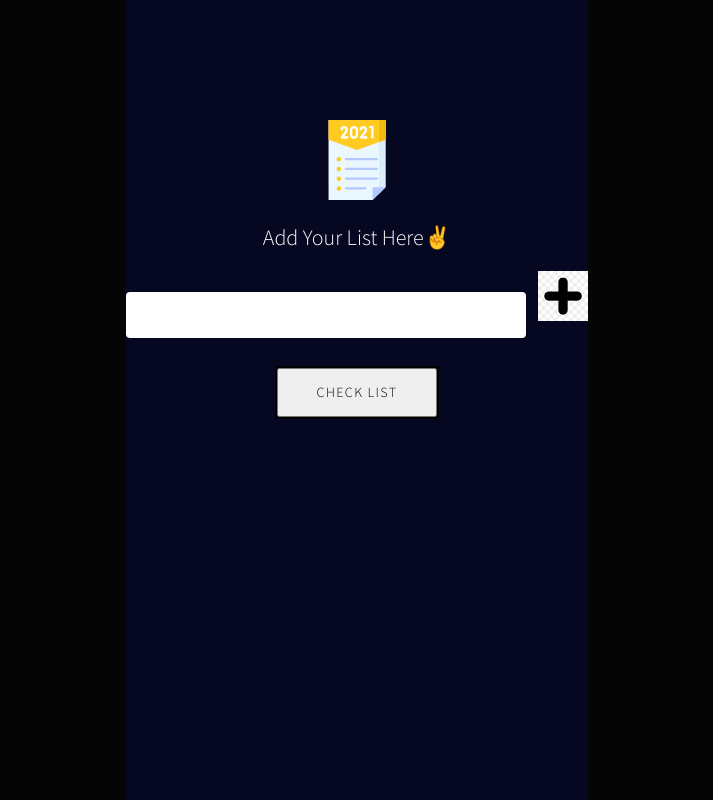
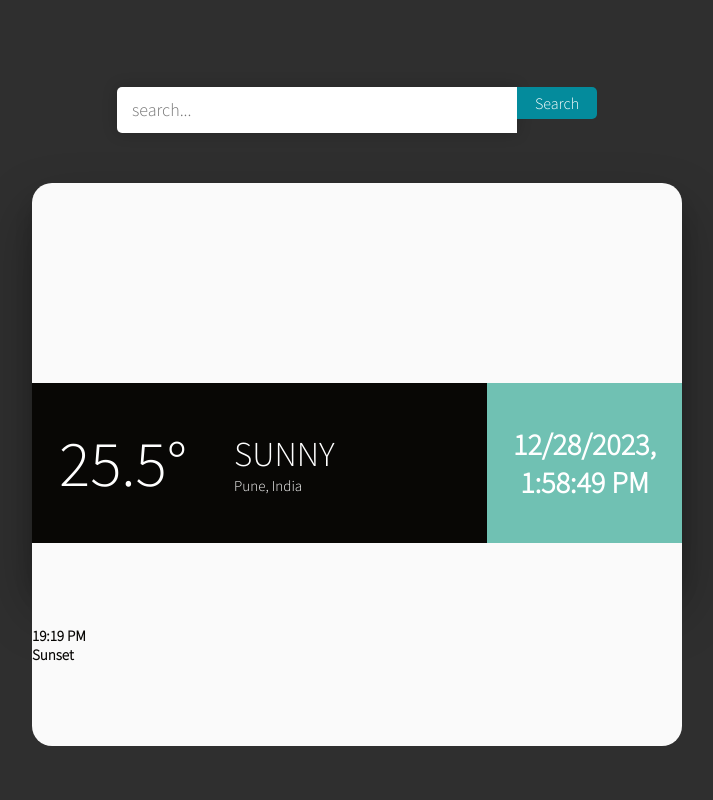
Before and after one commit to Gurpreet0798/learn_next, a Next.js app: page / in a window 1280 px wide. Shown: the whole page, without its empty margins (283-996 px from the left). Built offline with nearby package versions, Linux system fonts and the light colour scheme; some icons are missing.

Commit message:
real_temp_api

```diff
--- a/pages/_app.js
+++ b/pages/_app.js
@@ -1,6 +1,7 @@
 import "./style.css";
 import "./component/Hooks/style.css";
 import "./component/todoreact/style.css";
+import "./component/weather/style.css"
 export default function MyApp({ Component, pageProps }) {
   return <Component {...pageProps} />;
 }
--- /dev/null
+++ b/pages/component/weather/style.css
@@ -0,0 +1,194 @@
+@import url(https://fonts.googleapis.com/css?family=Poiret+One);
+
+@import url(https://cdnjs.cloudflare.com/ajax/libs/weather-icons/2.0.9/css/weather-icons.min.css);
+
+* {
+  margin: 0;
+  padding: 0;
+  box-sizing: border-box;
+}
+
+:root {
+  --rad: 0.7rem;
+  --dur: 0.3s;
+  --color-dark: #2f2f2f;
+  --color-light: #fff;
+  --color-brand: #57bd84;
+  --font-fam: "Lato", sans-serif;
+  --height: 5rem;
+  --btn-width: 6rem;
+  --bez: cubic-bezier(0, 0, 0.43, 1.49);
+}
+
+body {
+  background-color: #f5f5f5;
+  background: var(--color-dark);
+  height: 100vh;
+  min-height: 100vh;
+  display: grid;
+  place-items: center;
+}
+
+.widget {
+  display: flex;
+  height: 400px;
+  width: 650px;
+  flex-wrap: wrap;
+  cursor: pointer;
+  border-radius: 20px;
+  box-shadow: 0 27px 55px 0 rgba(0, 0, 0, 0.3),
+    0 17px 17px 0 rgba(0, 0, 0, 0.15);
+}
+.widget .weatherIcon {
+  flex: 1 100%;
+  height: 50%;
+  border-top-left-radius: 20px;
+  border-top-right-radius: 20px;
+  background: #fafafa;
+  font-family: weathericons;
+  display: flex;
+  align-items: center;
+  justify-content: space-around;
+  font-size: 100px;
+}
+
+.widget .weatherInfo {
+  flex: 0 0 70%;
+  height: 40%;
+  background: #080705;
+  display: flex;
+  align-items: center;
+  color: white;
+}
+.widget .weatherInfo .temperature {
+  flex: 0 0 40%;
+  width: 100%;
+  font-size: 65px;
+  display: flex;
+  justify-content: space-around;
+  margin-right: 20px;
+}
+.widget .weatherInfo .description {
+  flex: 0 60%;
+  display: flex;
+  flex-direction: column;
+  width: 100%;
+  height: 100%;
+  justify-content: center;
+}
+.widget .weatherInfo .description .weatherCondition {
+  text-transform: uppercase;
+  font-size: 35px;
+  font-weight: 100;
+}
+.widget .weatherInfo .description .place {
+  font-size: 15px;
+}
+.widget .date {
+  flex: 0 0 30%;
+  height: 40%;
+  background: #70c1b3;
+  display: flex;
+  justify-content: space-around;
+  align-items: center;
+  color: white;
+  font-size: 30px;
+  font-weight: 800;
+  text-align: center;
+}
+
+.widget .extra-temp {
+  flex: 1 100%;
+  padding: 5% 0;
+  border-bottom-left-radius: 20px;
+  border-bottom-right-radius: 20px;
+  background: #fafafa;
+  display: grid;
+  grid-template-columns: repeat(2, 1fr);
+  align-items: center;
+  font-size: 100px;
+}
+
+.widget .extra-temp p {
+  font-size: 25px;
+  font-weight: 600;
+}
+
+.temp-info-minmax,
+.weather-extra-info,
+.two-sided-section {
+  display: grid;
+  grid-template-columns: repeat(2, 1fr);
+  text-align: center;
+  align-items: center;
+  color: #70c1b3;
+  /* background-color: blanchedalmond; */
+}
+
+.widget .extra-temp .extra-info-leftside {
+  text-align: left;
+  font-weight: 600;
+  text-transform: capitalize;
+  color: #080705;
+  font-size: 15px;
+}
+
+/* input search button style  */
+
+.search {
+  width: 100%;
+  position: relative;
+  display: flex;
+  justify-content: center;
+}
+
+.searchTerm {
+  width: 50%;
+  /* border: 3px solid #00b4cc; */
+  border: none;
+  padding: 16px;
+  height: 20px;
+  border-radius: 5px 0 0 5px;
+  outline: none;
+  font-size: 18px;
+}
+
+.searchTerm:focus {
+  color: #00b4cc;
+}
+
+.searchButton {
+  width: 80px;
+  height: 32px;
+  margin-top: 20px;
+  border: none;
+  background: #048b9c;
+  text-align: center;
+  color: #fff;
+  border-radius: 0 5px 5px 0;
+  cursor: pointer;
+  font-size: 20px;
+  outline: none;
+  font-size: 16px;
+}
+
+.searchButton:hover {
+  background-color: #17b8ce;
+}
+
+.wrap {
+  display: flex;
+  justify-content: center;
+  text-align: center;
+  margin-top: -150px;
+  margin-bottom: 50px;
+}
+
+/*Resize the wrap to see the search bar change!*/
+/* .wrap {
+  width: 30%;
+  position: absolute;
+  top: 50%;
+  left: 50%;
+  transform: translate(-50%, -50%);
+} */
--- /dev/null
+++ b/pages/component/weather/temp.js
@@ -0,0 +1,57 @@
+//https://api.openweathermap.org/data/2.5/weather?q=pune&appid=c06f509a42f0f86c0e3d5fe075c1be55
+
+import React from "react";
+
+const Temp = () => {
+  return (
+    <>
+      <div className="wrap">
+        <div className="search">
+          <input
+            type="search"
+            placeholder="search..."
+            autoFocus
+            id="search"
+            className="searchTerm"
+          ></input>
+          <button className="searchButton" type="button">
+            Search
+          </button>
+        </div>
+      </div>
+
+      {/* creation of temp card:- */}
+      <article className="widget">
+        <div className="weatherIcon">
+          <i className="wi wi-day-sunny"></i>
+        </div>
+        <div className="weatherInfo">
+          <div className="temperature">
+            <span>25.5&deg;</span>
+          </div>
+          <div className="description">
+            <div className="weatherCondition">sunny</div>
+            <div className="place">Pune, India</div>
+          </div>
+        </div>
+        <div className="date"> {new Date().toLocaleString()}</div>
+        {/* our four 4 column sections in the end */}
+        <div className="extra-temp">
+          <div className="temp-info-minmax">
+            <div className="two-sided-sections">
+              <p>
+                <i className={"wi wi-sunset"}></i>
+              </p>
+              <p className="extra-info-leftside">
+                19:19 PM <br />
+                Sunset
+              </p>
+            </div>
+          </div>
+        </div>
+      </article>
+    </>
+  );
+};
+
+export default Temp;
--- a/pages/index.js
+++ b/pages/index.js
@@ -4,8 +4,9 @@
 import UseEffect from "./component/Hooks/useEffect";
 import UseReducer from "./component/Hooks/useReducer";
 import Todo from "./component/todoreact/todo";
+import Temp from "./component/weather/temp"
 
 const Index = () => {
-  return <Todo />;
+  return <Temp />;
 };
 export default Index;
```
